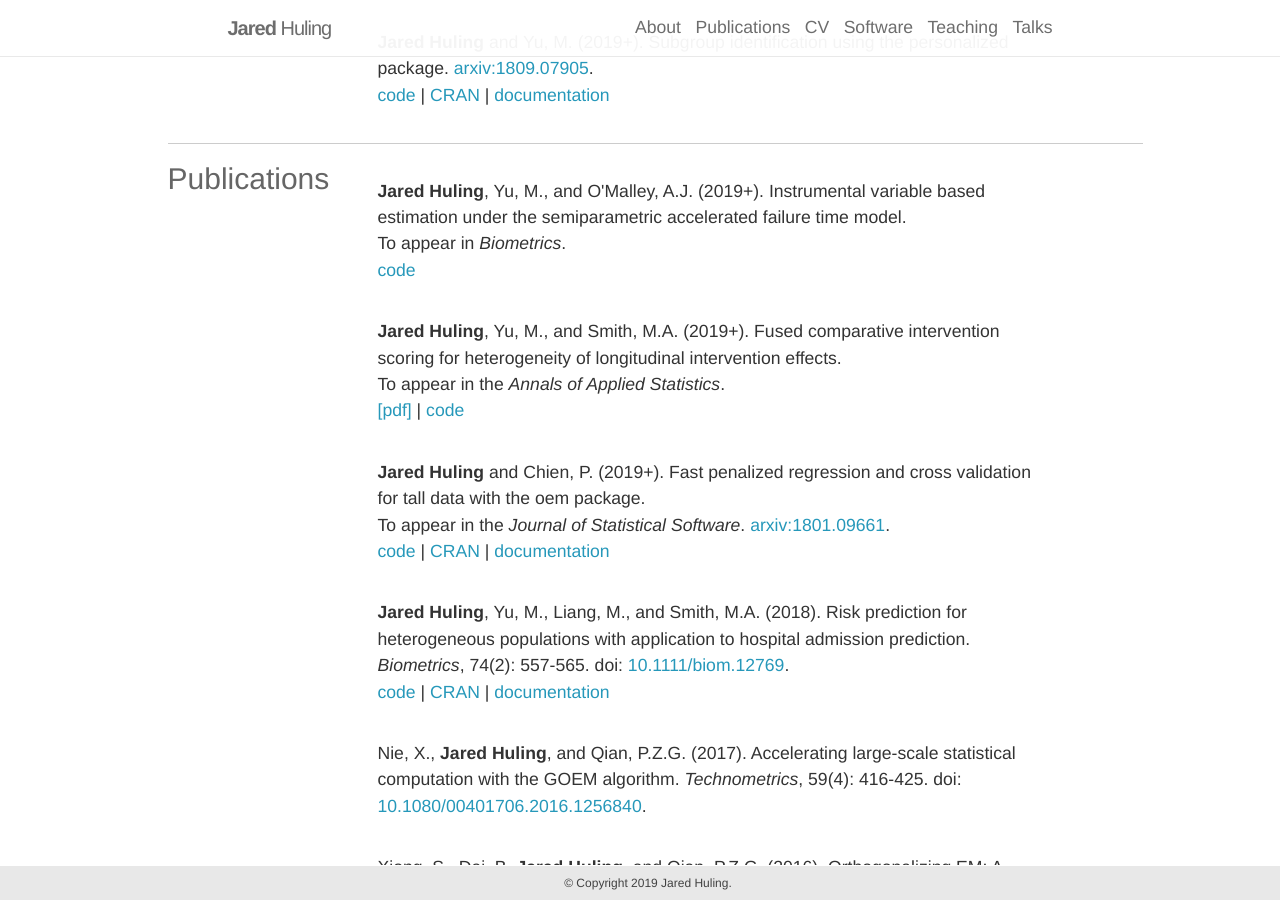
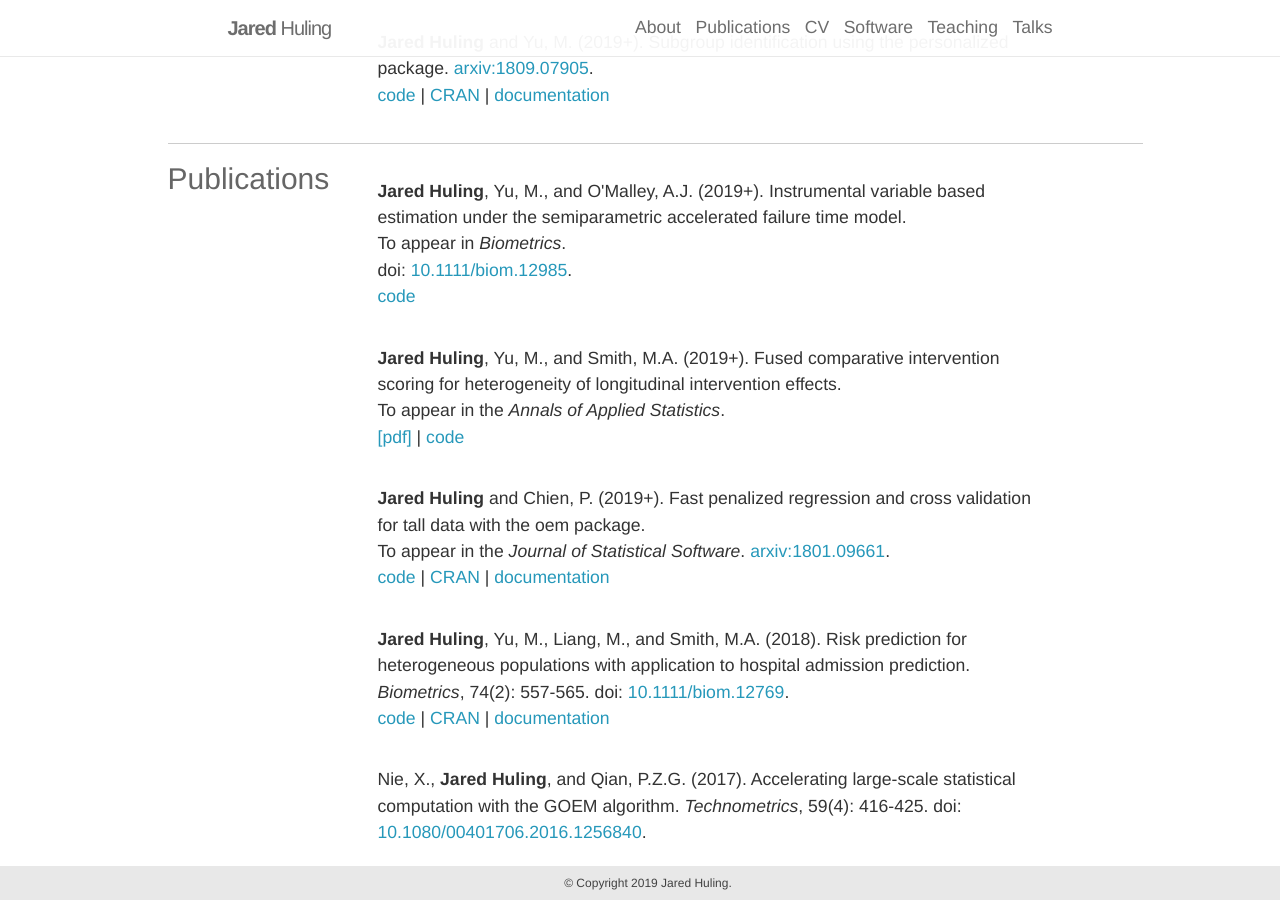
Before and after one commit to jaredhuling/jaredhuling.github.io, a Jekyll site: the page built from _pages/publications.md, in a window 1280 px wide and 900 px high, scrolled down 300 px. Built offline with Jekyll 4.4.1, drawn with Linux system fonts in a browser that asks for light colours; nearby versions of some CDN libraries.

Commit message:
add link

```diff
--- a/_pages/publications.md
+++ b/_pages/publications.md
@@ -58,6 +58,7 @@ years: [2018, 2017, 2016]
           <author>Jared Huling</author>, Yu, M., and O'Malley, A.J. (2019+).
             Instrumental variable based estimation under the semiparametric accelerated failure time model.<br>
           To appear in <em>Biometrics</em>. <br>
+          doi: <a href="https://doi.org/10.1111/biom.12985">10.1111/biom.12985</a>.<br>
           <a class="codelink" href="https://github.com/jaredhuling/aftiv">code</a>
         </p>
 
```
